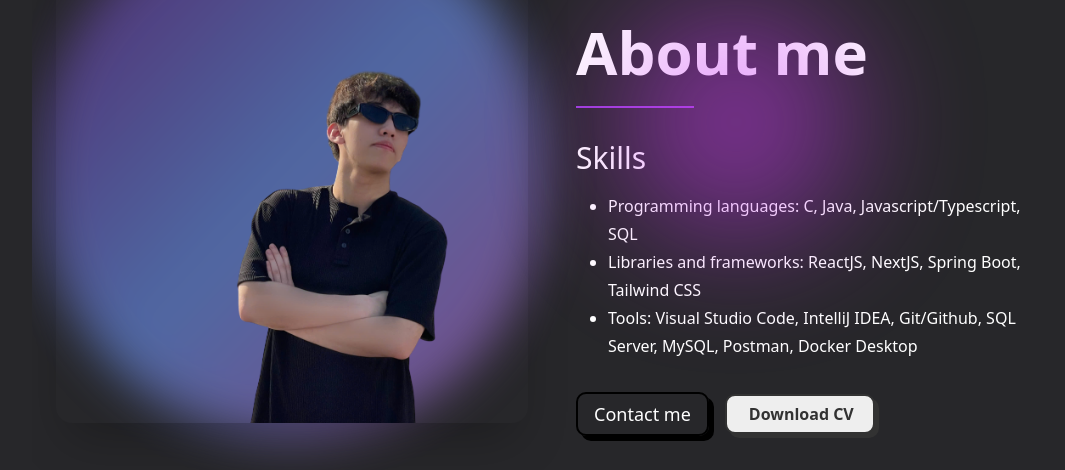
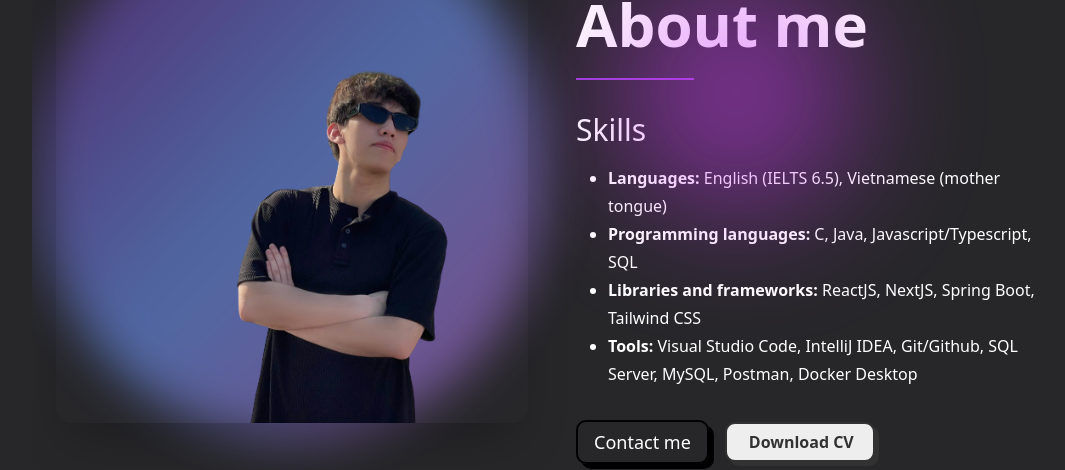
Before and after one commit to nvdekay/my-portfolio, a React (Vite) app: page / in a window 1280 px wide. Shown: the part 883-1353 px from the top of the page, without its empty margins (208-1273 px from the left). Built offline with nearby package versions, Linux system fonts and the light colour scheme.

Commit message:
chore: updated languages

```diff
--- a/src/pages/About.jsx
+++ b/src/pages/About.jsx
@@ -53,15 +53,19 @@
                         <h3 className="text-tertiary-dark text-xl md:text-3xl font-medium mb-4 transition-all duration-300">Skills</h3>
                         <ul className="text-tertiary-dark/70 leading-7 transition-all duration-300 list-disc ml-8 mb-8 text-left">
                             <li>
-                                <span className="font-medium">Programming languages: </span>
+                                <span className="font-bold">Languages: </span>
+                                <span>English (IELTS 6.5), Vietnamese (mother tongue)</span>
+                            </li>
+                            <li>
+                                <span className="font-bold">Programming languages: </span>
                                 <span>C, Java, Javascript/Typescript, SQL</span>
                             </li>
                             <li>
-                                <span className="font-medium">Libraries and frameworks: </span>
+                                <span className="font-bold">Libraries and frameworks: </span>
                                 <span>ReactJS, NextJS, Spring Boot, Tailwind CSS</span>
                             </li>
                             <li>
-                                <span className="font-medium">Tools: </span>
+                                <span className="font-bold">Tools: </span>
                                 <span>Visual Studio Code, IntelliJ IDEA, Git/Github, SQL Server, MySQL, Postman, Docker Desktop</span>
                             </li>
                         </ul>
```
